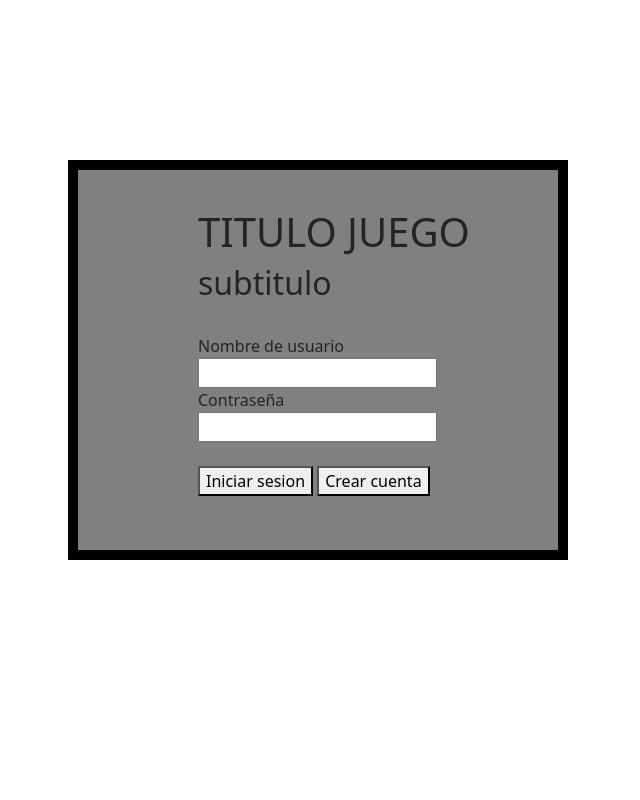
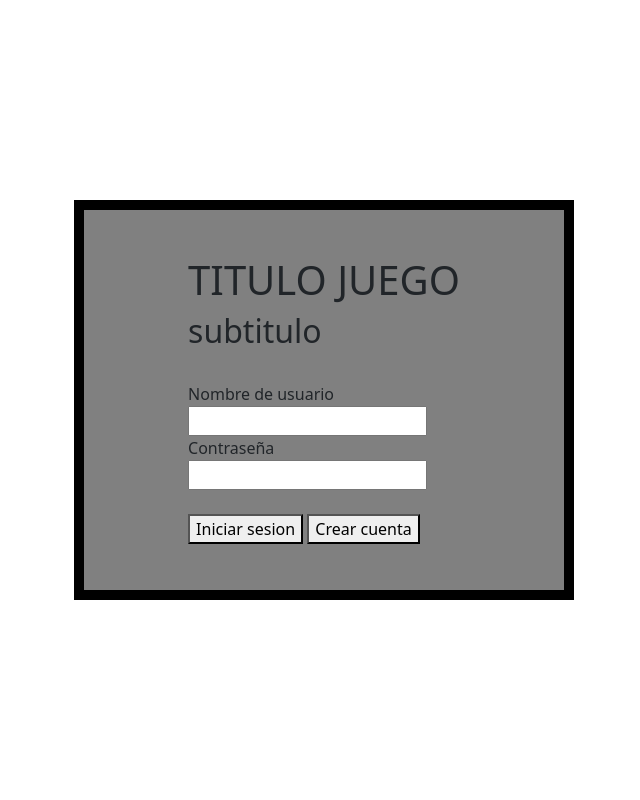
Before and after one commit to wolfalpha547-gif/tpfinalapiweb, a PHP site: page /login.html in a window 1280 px wide. Shown: the whole page, without its empty margins (316-956 px from the left). Run offline with PHP 8.4, Linux system fonts and the light colour scheme.

Commit message:
login centrado

```diff
--- a/css/login.css
+++ b/css/login.css
@@ -3,14 +3,17 @@
     height: 400px;
     border: 10px solid black;
     background-color: gray;
-    align-content: center;
-    position: relative;
-    left: 30%;
-    top: 10em;
+    display: flex;
+    justify-content: center; /* Centrado horizontal */
+    align-items: center;     /* Centrado vertical */
+}
+body {
+  margin: 0;
+  min-height: 100vh;
+  display: grid;
+  place-items: center; /* Centra horizontal y verticalmente en una sola línea */
 }
 
 .centrar{
-    position: absolute;
-    left: 25%;
-    top: 10%;
+    padding: 20px;
 }
```
